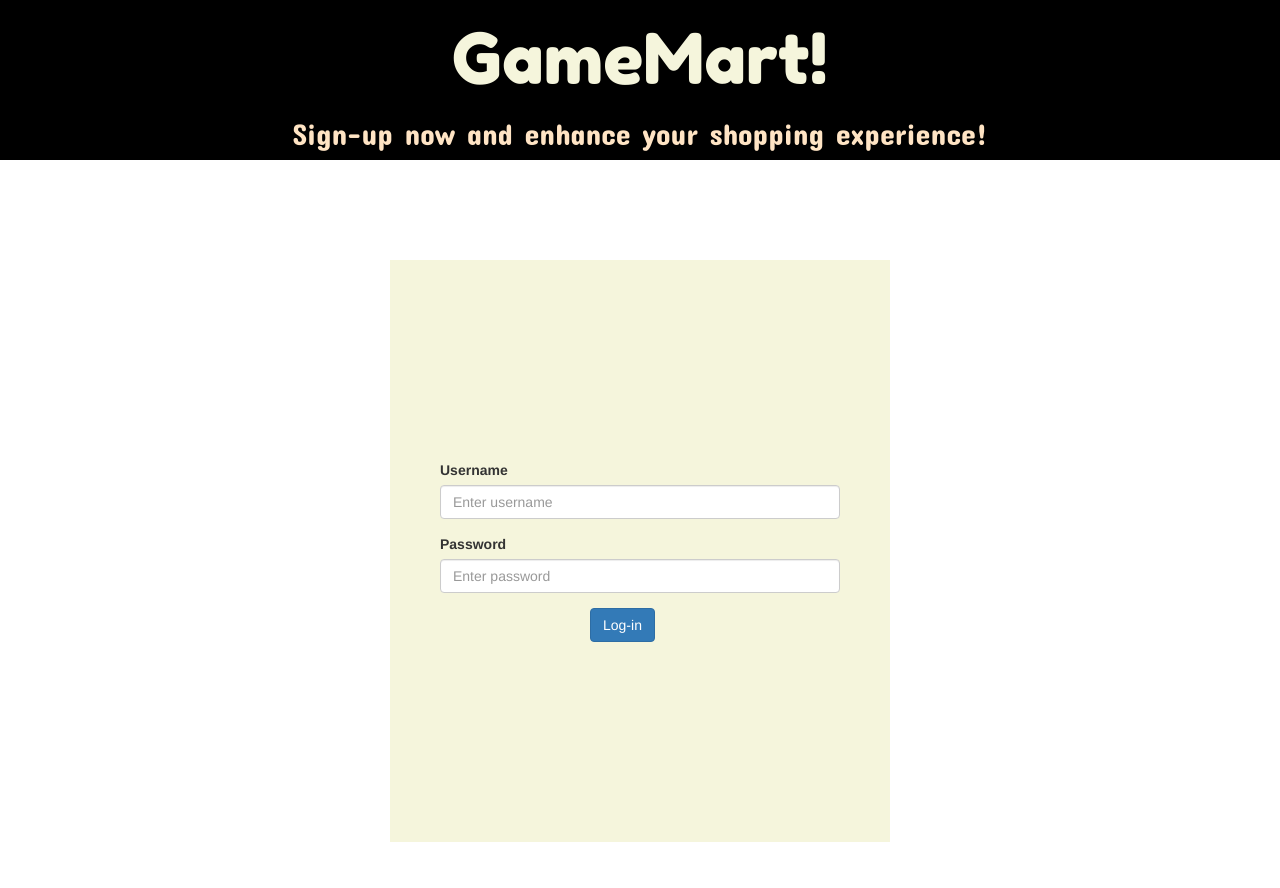
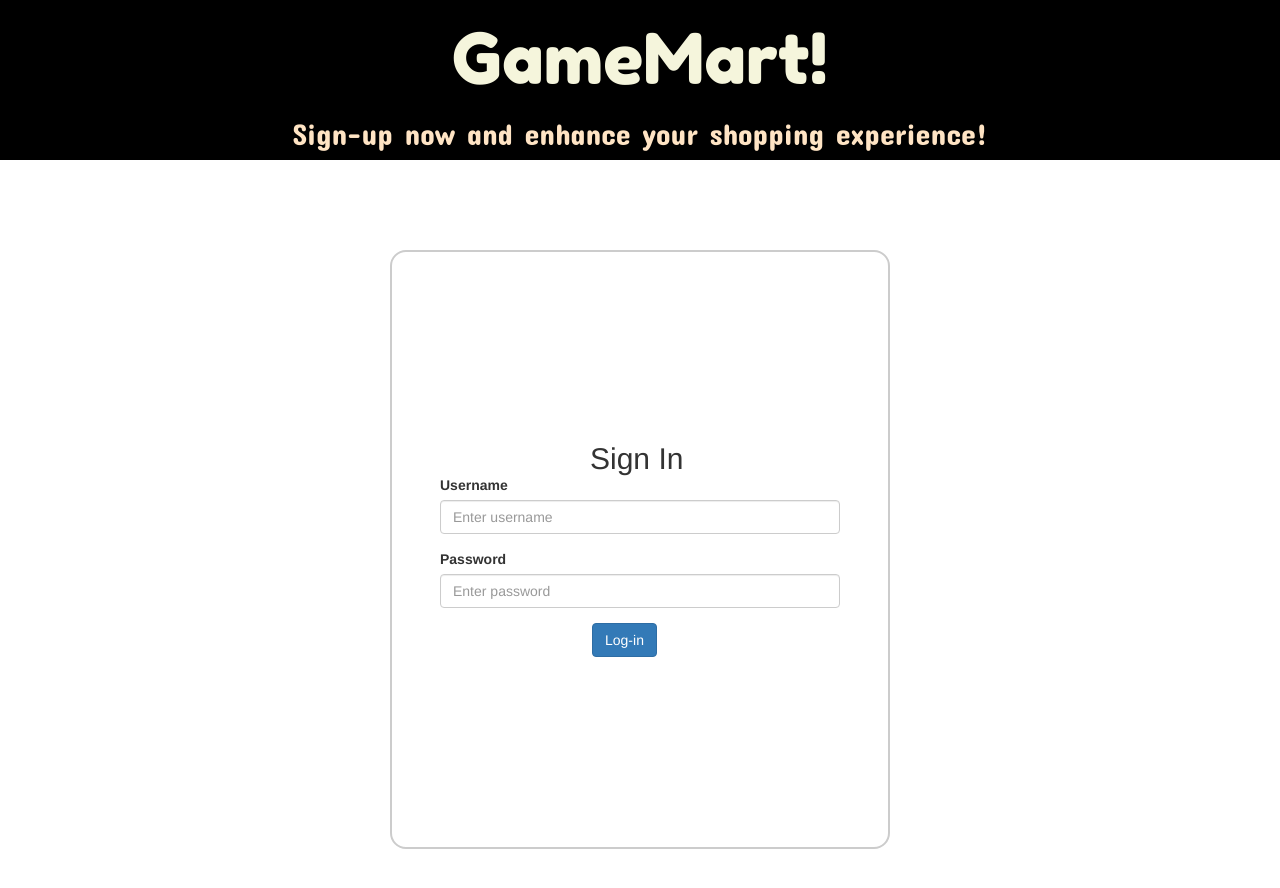
Before and after one commit to JinYana/ID-Assignment-3, a plain HTML site: page index.html in a window 1280 px wide. Drawn offline with nearby package versions, Linux system fonts and the light colour scheme.

Commit message:
Styling login page( added) sign in title

```diff
--- a/index.html
+++ b/index.html
@@ -21,6 +21,7 @@
         </header>
         <section>
             <form id="Log-in">
+                <h2 id= "log-intitle">Sign In</h2>
                 <div class="form-group">
                     <label for="formGroupExampleInput" class="text-white">Username</label>
                     <input type="text" class="form-control" id="base-currency" placeholder="Enter username">
--- a/style.css
+++ b/style.css
@@ -20,12 +20,19 @@
 .btn{
     margin: 0px 200px;
 }
+#log-intitle{
+    width: 100px;
+    margin: auto;
+
+}
 
 #Log-in{
     display: block;
-    margin: 100px auto;
-    padding: 200px 0px;
+    margin: 90px auto;
+    padding: 190px 0px;
     width: 500px;
-    background-color: beige;
+    border: 2px solid #ccc;
+    border-radius: 16px;
+
 
 }
```
